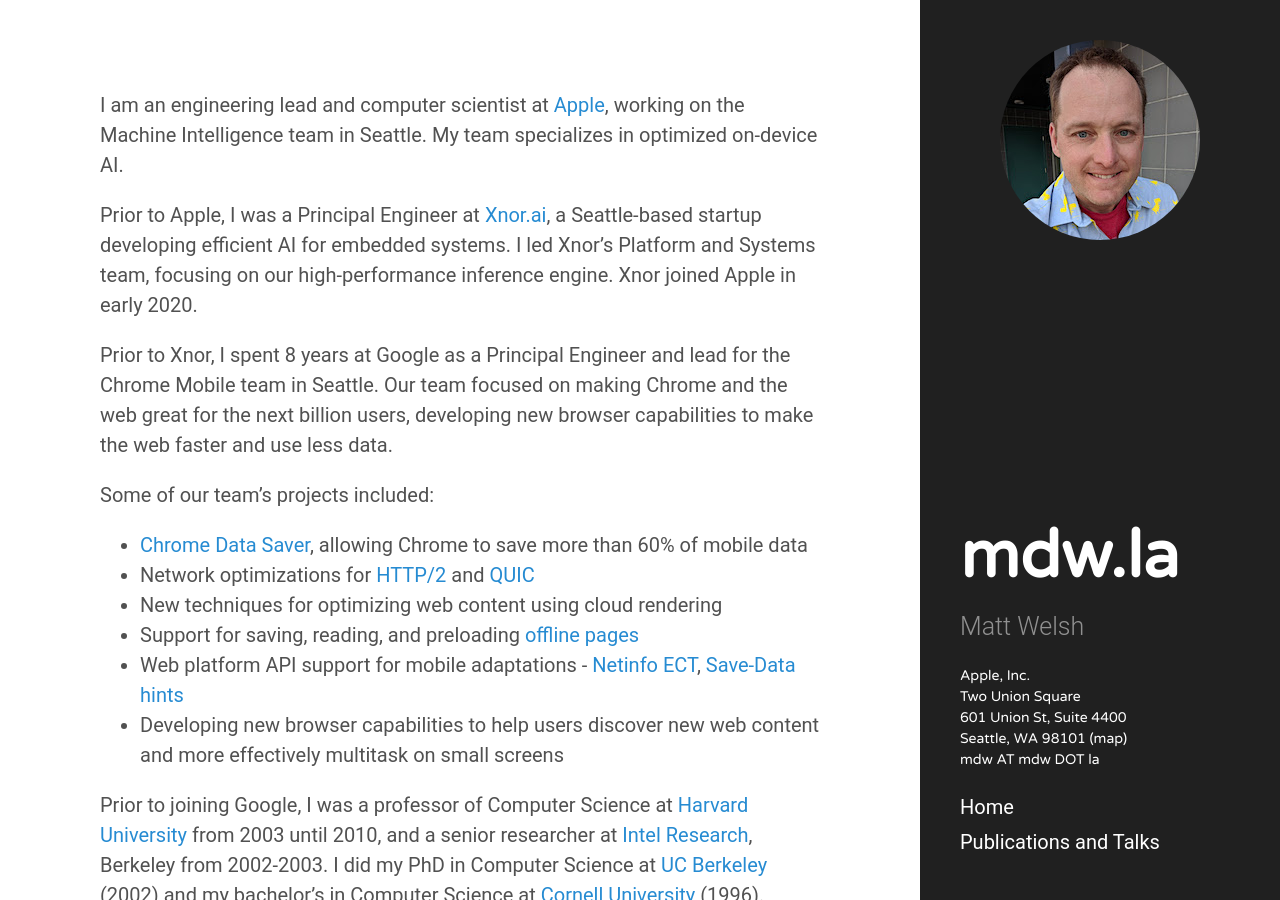
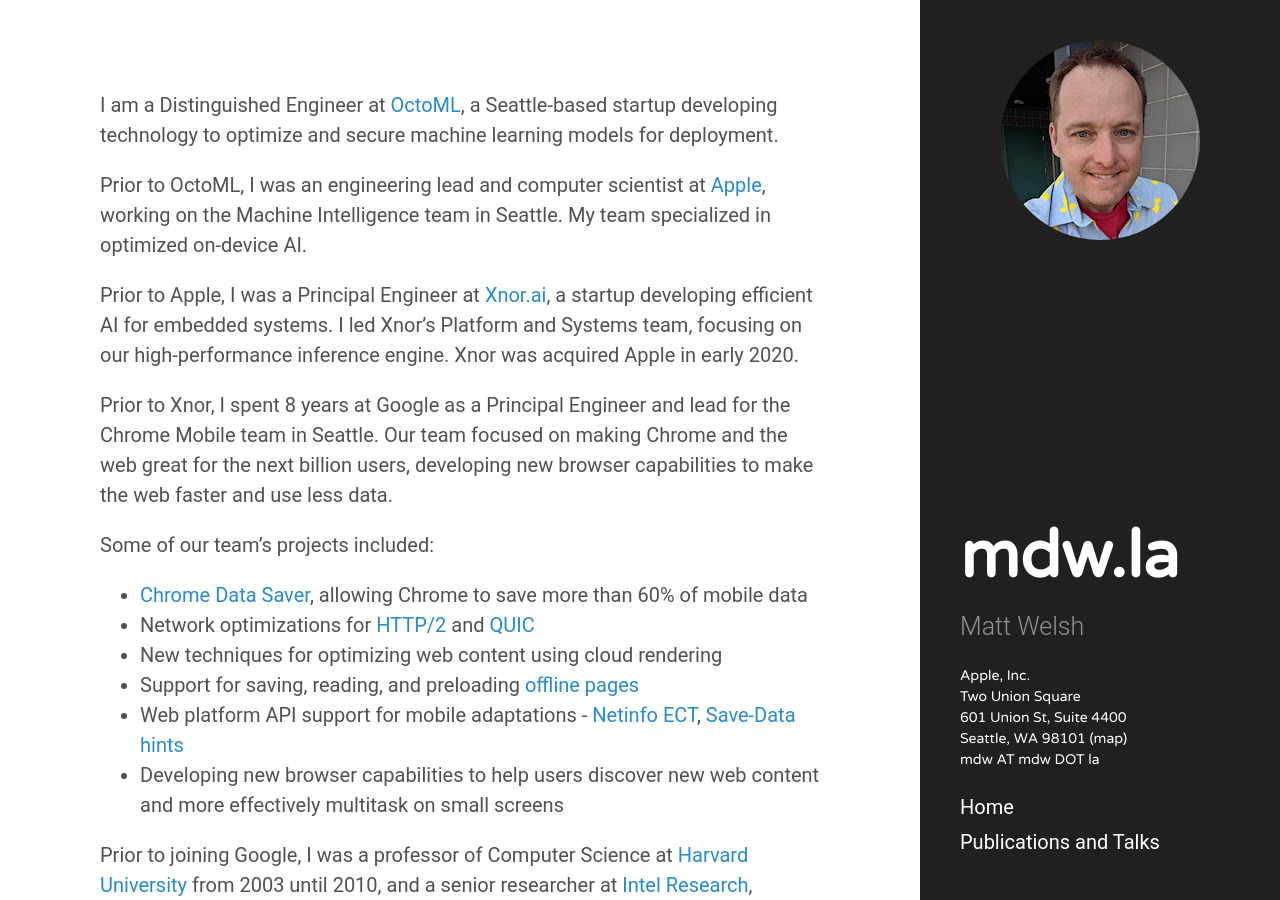
Before and after one commit to mdwelsh/mdwelsh.github.io, a Jekyll site: the page built from index.md, in a window 1280 px wide and 900 px high. Built offline with Jekyll 4.4.1, drawn with Linux system fonts in a browser that asks for light colours.

Commit message:
Update index.md

```diff
--- a/index.md
+++ b/index.md
@@ -2,12 +2,15 @@
 layout: page
 ---
 
-I am an engineering lead and computer scientist at [Apple](https://www.apple.com), working on
-the Machine Intelligence team in Seattle. My team specializes in optimized on-device AI.
+I am a Distinguished Engineer at [OctoML](https://www.octoml.ai), a Seattle-based startup
+developing technology to optimize and secure machine learning models for deployment.
 
-Prior to Apple, I was a Principal Engineer at [Xnor.ai](https://www.xnor.ai), a Seattle-based startup developing
+Prior to OctoML, I was an engineering lead and computer scientist at [Apple](https://www.apple.com), working on
+the Machine Intelligence team in Seattle. My team specialized in optimized on-device AI.
+
+Prior to Apple, I was a Principal Engineer at [Xnor.ai](https://www.xnor.ai), a startup developing
 efficient AI for embedded systems. I led Xnor's Platform and Systems team, focusing on our high-performance
-inference engine. Xnor joined Apple in early 2020.
+inference engine. Xnor was acquired Apple in early 2020.
 
 Prior to Xnor, I spent 8 years at Google as a Principal Engineer and lead for the Chrome Mobile
 team in Seattle. Our team focused on making Chrome and the web great for the next billion users, developing new
```
